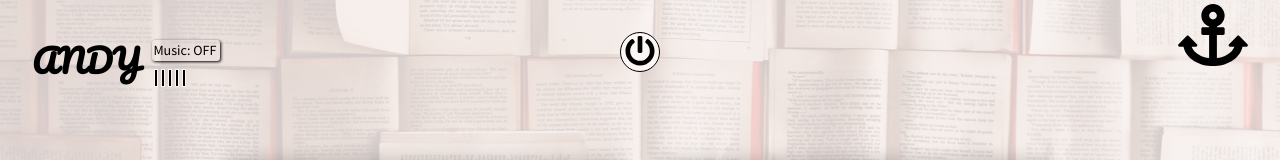
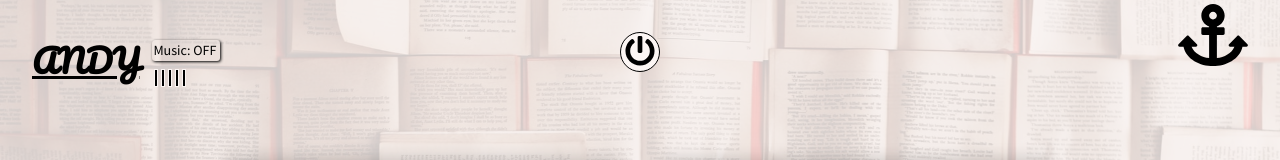
Before and after one commit to IamAnderson/Portfolio, a React (Create React App) app: page /Blog in a window 1280 px wide. Shown: the top 160 px of the page. Built offline with nearby package versions, Linux system fonts and the light colour scheme.

Commit message:
Portfolio Update

```diff
--- a/src/subComponents/LogoComponent.js
+++ b/src/subComponents/LogoComponent.js
@@ -1,9 +1,10 @@
 import React from 'react'
+import { Link } from 'react-router-dom'
 import styled from 'styled-components'
 import { darkTheme } from '../Components/Themes'
 
 
-const Logo = styled.div`
+const Logo = styled(Link)`
     display: inline-block;
     color: ${({click}) => click ? '#fff' : '#000'};
     font-family: 'Pacifico', cursive;
@@ -20,7 +21,7 @@ const Logo = styled.div`
 
 const LogoComponent = ({ click }) => {
   return (
-    <Logo click={click}>
+    <Logo to="/" reloadDocument click={click}>
         ANDY
     </Logo>
   )
```
